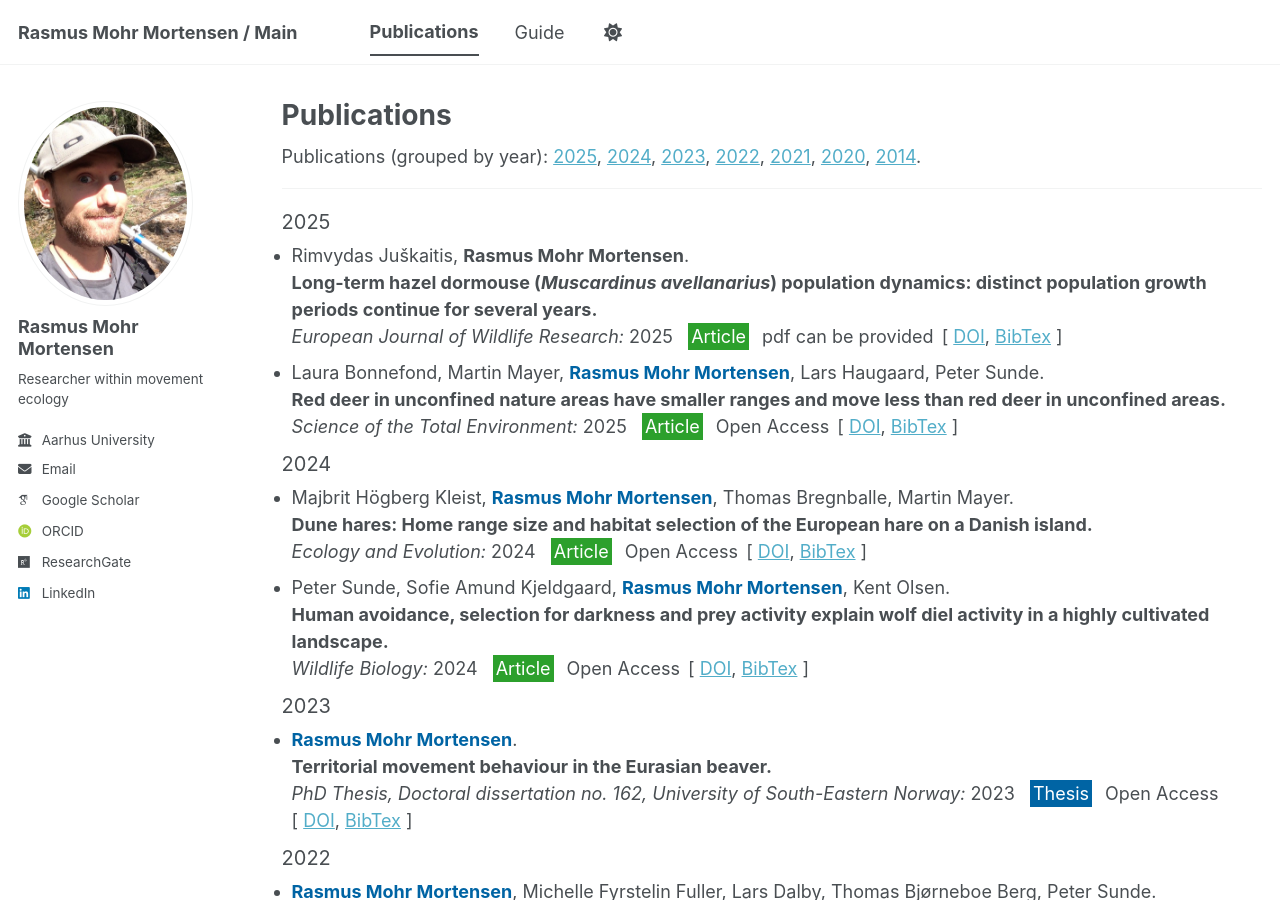
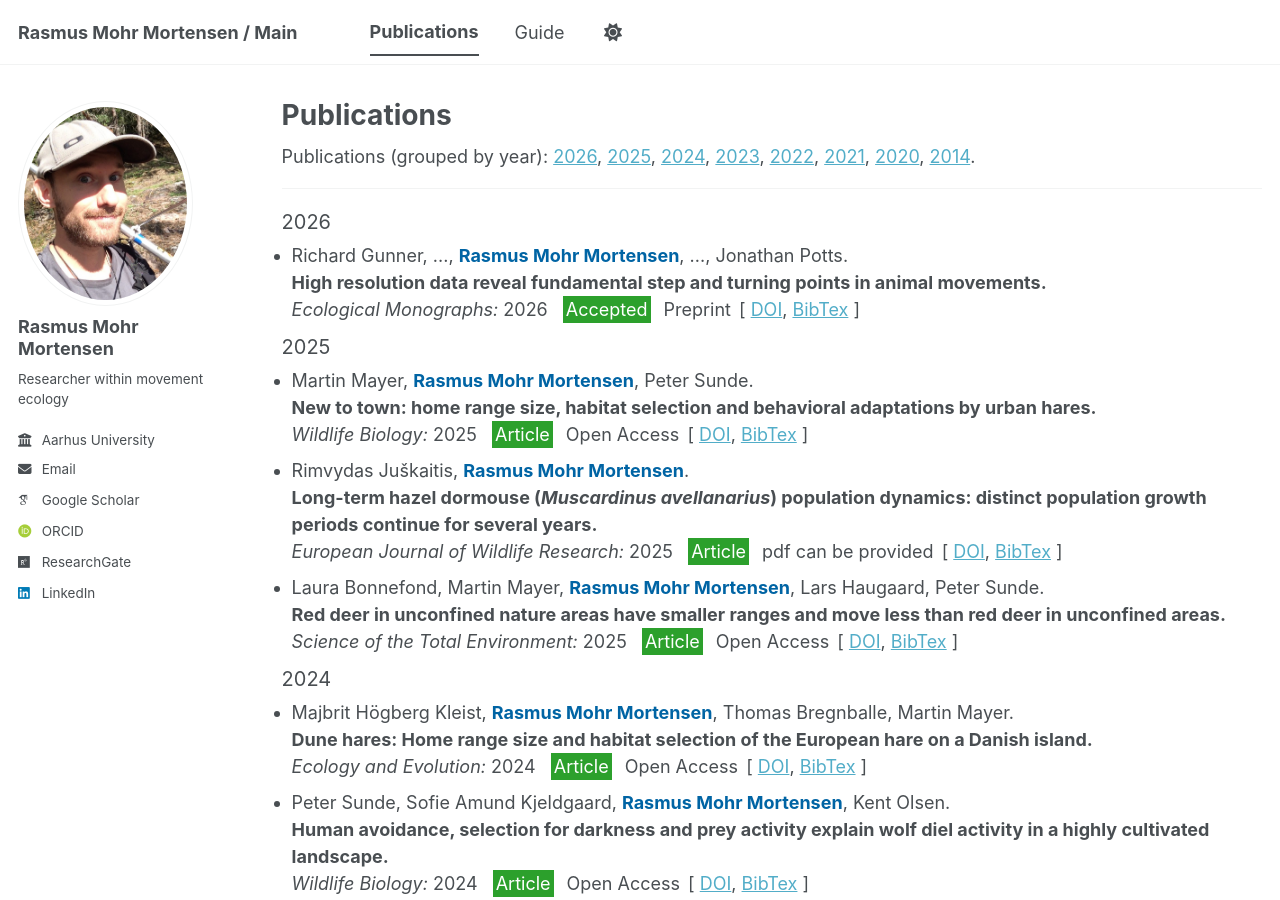
Before and after one commit to rasmusmohrmortensen/rasmusmohrmortensen.github.io, a Jekyll site: the page built from _pages/publications2.html, in a window 1280 px wide and 900 px high. Built offline with Jekyll 4.4.1, drawn with Linux system fonts in a browser that asks for light colours; some web fonts are replaced; a script bundle is joined from its source files by our own code; library files that are not in the unit come from our copies.

Commit message:
Update papers.yml

```diff
--- a/_data/bibere/papers.yml
+++ b/_data/bibere/papers.yml
@@ -1,3 +1,41 @@
+paper0011:
+  type: "Accepted"
+  title: "High resolution data reveal fundamental step and turning points in animal movements"
+  venue: "Ecological Monographs"
+  year: 2026
+  authors:
+    - "Richard Gunner"
+    - "..."
+    - "Rasmus Mohr Mortensen"
+    - "..."
+    - "Jonathan Potts"
+  links:
+#    - name: "PDF"
+#      link: "/files/paper.pdf"
+    - name: "DOI"
+      link: "https://doi.org/10.21203/rs.3.rs-5559169/v1"
+  note: ""
+  emphasis: ""
+  extraTags: "Preprint"
+
+paper0010:
+  type: "Article"
+  title: "New to town: home range size, habitat selection and behavioral adaptations by urban hares"
+  venue: "Wildlife Biology"
+  year: 2025
+  authors:
+    - "Martin Mayer"
+    - "Rasmus Mohr Mortensen"
+    - "Peter Sunde"
+  links:
+#    - name: "PDF"
+#      link: "/files/paper.pdf"
+    - name: "DOI"
+      link: "https://doi.org/10.1002/wlb3.01513"
+  note: ""
+  emphasis: ""
+  extraTags: "Open Access"
+
 paper0009:
   type: "Article"
   title: "Long-term hazel dormouse (<i>Muscardinus avellanarius</i>) population dynamics: distinct population growth periods continue for several years"
@@ -5,7 +43,7 @@ paper0009:
   year: 2025
   authors:
     - "Rimvydas Juškaitis"
-    - "<b>Rasmus Mohr Mortensen</b>"
+    - "Rasmus Mohr Mortensen"
   links:
 #    - name: "PDF"
 #      link: "/files/paper.pdf"
```
